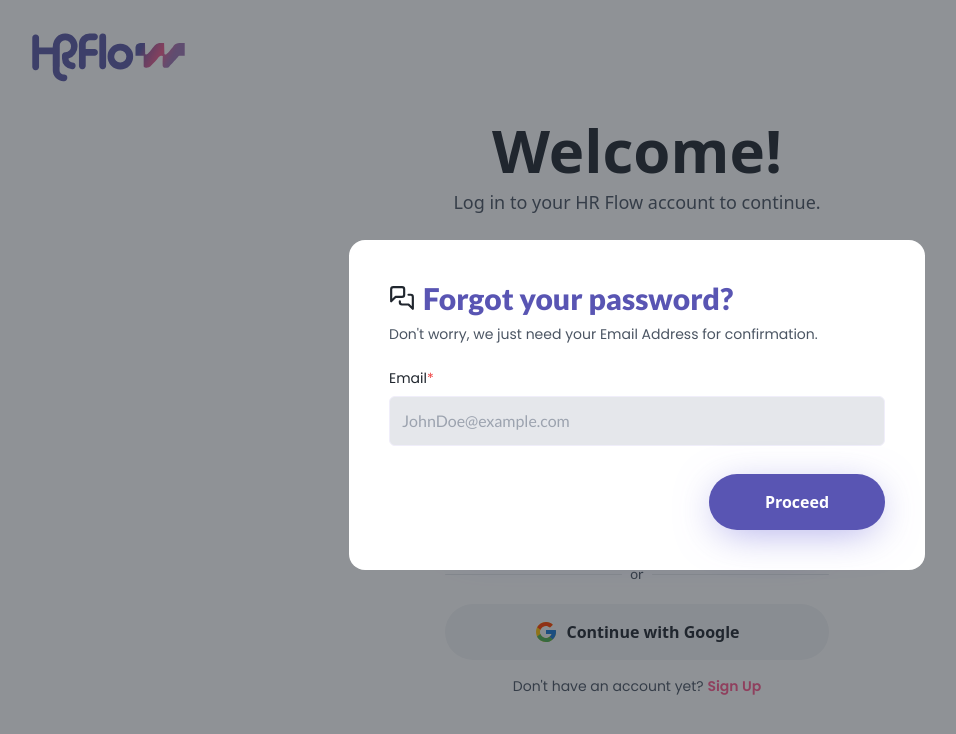
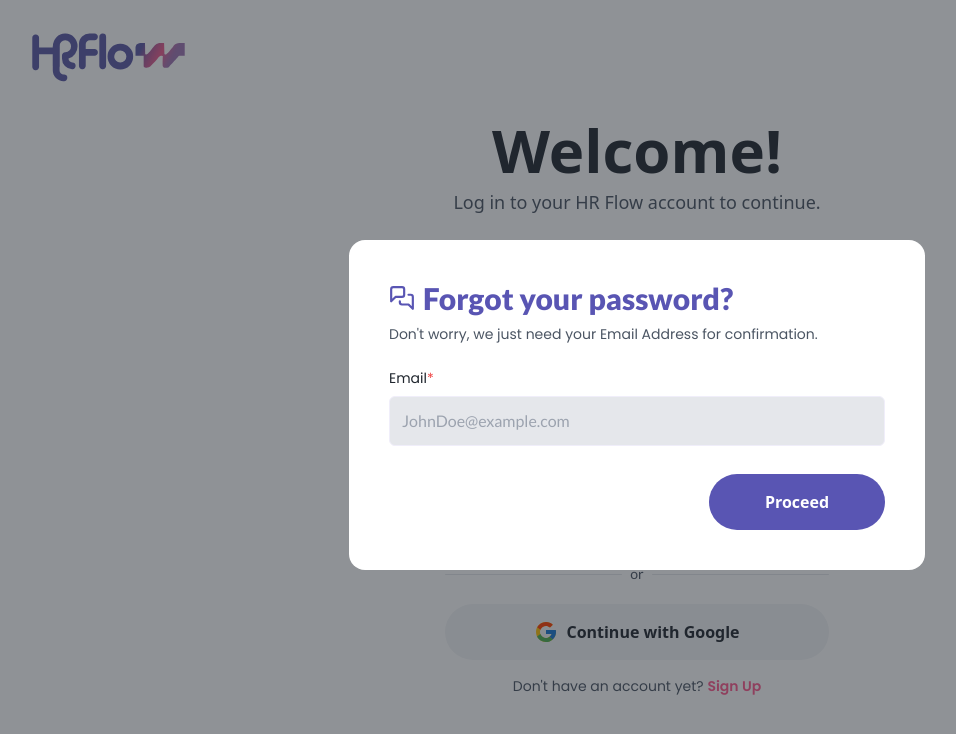
Before and after one commit to WannaCry081/HRFlow, a React (Vite) app in the folder frontend/: page /auth/login in a window 1280 px wide. Both pictures are taken after a click on the element "Forgot Password?". Shown: the top 734 px of the page, without its empty margins (3-959 px from the left). Built offline with nearby package versions, Linux system fonts and the light colour scheme.

Commit message:
Update submit button css

```diff
--- a/frontend/src/pages/ForgotPassword/ForgotPassword.jsx
+++ b/frontend/src/pages/ForgotPassword/ForgotPassword.jsx
@@ -55,7 +55,7 @@
         <>
             <header className="mb-6">
                 <span className="flex items-center gap-2">
-                    <LuMessagesSquare size={26} className="text-primary-light"/>
+                    <LuMessagesSquare size={26} className="stroke-primary-light"/>
                     <h1 className="text-3xl font-lato font-extrabold text-primary-light ">Confirm your Email</h1>
                 </span>
                 <p className="font-poppins text-sm text-gray-600 mt-2">We've sent a confirmation code to your email. Input the code to proceed.</p>
@@ -70,12 +70,12 @@
                     </div>
                 </span>
 
-                <p className="font-poppins text-sm font-semibold text-primary-light cursor-pointer max-w-max">
+                <p className="font-poppins text-sm font-semibold text-primary-light cursor-pointer max-w-max active-primary">
                     Resend Verification
                 </p>
 
                 <button type="submit"
-                    className="bg-primary-light rounded-full self-end h-14 w-full sm:w-44 text-poppins text-white font-semibold shadow-[0_8px_40px_-8px_rgba(110,105,216,.6)]">
+                    className="bg-primary-light rounded-full self-end h-14 w-full sm:w-44 text-poppins text-white font-semibold shadow-primary">
                     Submit
                 </button>
             </form>
@@ -105,7 +105,7 @@
         <>
             <header className="mb-6">
                 <span className="flex items-center gap-2">
-                    <LuMessagesSquare size={26} className="text-primary-light"/>
+                    <LuMessagesSquare size={26} className="stroke-primary-light"/>
                     <h1 className="text-3xl font-lato font-extrabold text-primary-light ">Forgot your password?</h1>
                 </span>
                 <p className="font-poppins text-sm text-gray-600 mt-2">Don't worry, we just need your Email Address for confirmation.</p>
@@ -122,7 +122,7 @@
                     value={formik.values.email}/>
 
                 <button type="submit"
-                    className="bg-primary-light rounded-full self-end h-14 w-full sm:w-44 text-poppins text-white font-semibold shadow-[0_8px_40px_-8px_rgba(110,105,216,.6)]">
+                    className="bg-primary-light rounded-full self-end h-14 w-full sm:w-44 text-poppins text-white font-semibold shadow-primary">
                     Proceed
                 </button>
             </form>
--- a/frontend/src/pages/Login/Login.jsx
+++ b/frontend/src/pages/Login/Login.jsx
@@ -63,14 +63,14 @@
                             value={formik.values.password}/>
 
                         <div className="mt-2 text-end float-right">
-                            <p className="font-poppins text-sm font-semibold text-secondary-light cursor-pointer" onClick={onShowForgotPassword}>
+                            <p className="font-poppins text-sm font-semibold text-secondary-light cursor-pointer active-secondary" onClick={onShowForgotPassword}>
                                 Forgot Password?
                             </p>
                         </div>
                     </div>
 
                     <button type="submit"
-                        className="bg-primary-light rounded-full h-14 text-poppins text-white font-semibold shadow-[0_8px_40px_-8px_rgba(110,105,216,.6)]">
+                        className="bg-primary-light rounded-full h-14 text-poppins text-white font-semibold shadow-primary">
                         Sign In
                     </button>
 
@@ -87,7 +87,7 @@
                 </form>
                 <p className="mt-4 font-poppins text-sm text-gray-600">
                     {"Don't have an account yet? "}
-                    <Link to="/auth/register" className="font-semibold text-secondary-light">Sign Up</Link>
+                    <Link to="/auth/register" className="font-semibold text-secondary-light active-secondary ">Sign Up</Link>
                 </p>
             </div>
         </div>
--- a/frontend/src/pages/Register/Register.jsx
+++ b/frontend/src/pages/Register/Register.jsx
@@ -89,21 +89,21 @@
                                 name="Confirm Password"
                                 maxLength={150}
                                 type="password"
-                                placeholder="Password"
+                                placeholder="Re-enter Password"
                                 onChange={formik.handleChange}
                                 errors={formik.errors.confirmPassword}
                                 touched={formik.touched.confirmPassword}
                                 value={formik.values.confirmPassword}/>
 
                     <button type="submit"
-                        className="mt-2 bg-primary-light rounded-full h-14 text-poppins text-white font-semibold shadow-[0_8px_40px_-8px_rgba(110,105,216,.6)]">
+                        className="mt-2 bg-primary-light rounded-full h-14 text-poppins text-white font-semibold shadow-primary">
                         Submit
                     </button>
 
                 </form>
                 <p className="mt-4 font-poppins text-sm text-gray-600">
                     Already have an account?
-                    <Link to="/auth/login" className="font-semibold text-secondary-light"> Sign In</Link>
+                    <Link to="/auth/login" className="font-semibold text-secondary-light active-secondary"> Sign In</Link>
                 </p>
             </div>
         </div>
```
